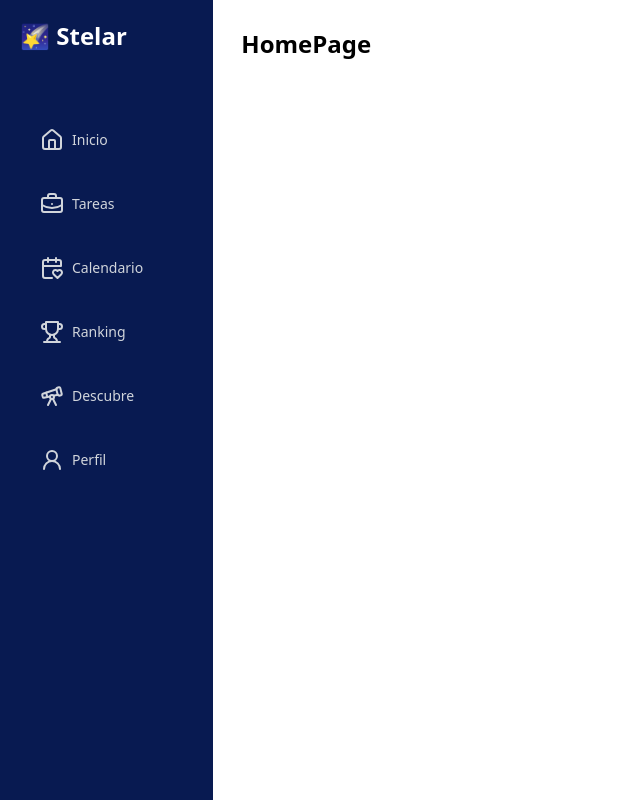
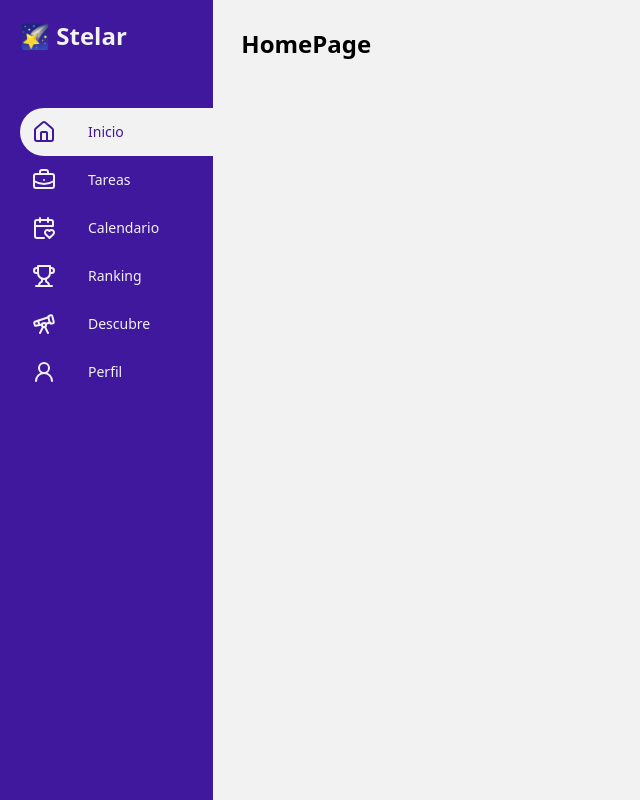
Before and after one commit to KevinLatino/Stellar-Frontend, a React (Vite) app: page / in a window 1280 px wide. Shown: the whole page, without its empty margins (0-640 px from the left). Built offline with nearby package versions, Linux system fonts and the light colour scheme.

Commit message:
Adding some styles in searchBar

```diff
--- a/src/App.jsx
+++ b/src/App.jsx
@@ -1,10 +1,10 @@
+import React, { useState } from 'react';
 import { Home, BriefcaseBusiness, CalendarHeart, Trophy, Telescope, UserRound } from 'lucide-react';
 
 import './index.css';
 
-
-
 function App() {
+  const [selectedMenu, setSelectedMenu] = useState("Inicio");
 
   const menu = [
     {
@@ -31,28 +31,38 @@ function App() {
       title: "Perfil",
       icon: <UserRound />
     }
-  ]
+  ];
+
+  const handleMenuClick = (title) => {
+    setSelectedMenu(title);
+  };
 
   return (
     <>
       <div className="flex">
-        <div className='bg-dark-purple p-5 h-screen pt-5 w-1/6'>
-          <h1 className='text-white text-2xl font-semibold pb-14'>🌠 Stelar</h1>
-          {menu.map((menu, index) => (
-            <>
-            <div key={index} className='flex list-none text-gray-300 text-sm items-center gap-x-2 cursor-pointer p-5'>
-              <span>{menu.icon}</span>
-              <span>{menu.title}</span>
-            </div>
-            </>
-          ))}
+        <div className='flex flex-col bg-dark-purple pt-5 pl-5 h-screen w-1/6'>
+          <h1 className='text-light-white text-2xl font-semibold pb-14'>🌠 Stelar</h1>
+          <div className="flex-1">
+            {menu.map((menuItem, index) => (
+              <div
+                key={index}
+                onClick={() => handleMenuClick(menuItem.title)}
+                className={`flex list-none text-sm items-center gap-x-8 cursor-pointer p-3 rounded-l-full ${selectedMenu === menuItem.title ? 'bg-light-white text-dark-purple' : 'text-light-white'
+                  }`}
+              >
+                <span className={selectedMenu === menuItem.title ? 'text-dark-purple' : 'text-light-white'}>
+                  {menuItem.icon}
+                </span>
+                <span>{menuItem.title}</span>
+              </div>
+            ))}
+          </div>
         </div>
 
-
-        <div className='p-7'><h1 className='text-2xl font-semibold'>HomePage</h1></div>
+        <div className='p-7 rounded-l-lg'><h1 className='text-2xl font-semibold'>HomePage</h1></div>
       </div>
     </>
-  )
+  );
 }
 
-export default App
+export default App;
--- a/src/index.css
+++ b/src/index.css
@@ -4,7 +4,7 @@
 
 
 html, body {
-    background-color: #ffffff;
+    background-color: #f2f2f2;
 }
 
 ::-webkit-scrollbar {
--- a/tailwind.config.js
+++ b/tailwind.config.js
@@ -7,8 +7,8 @@ export default {
   theme: {
     extend: {
       colors: {
-        "dark-purple": "#081A51",
-        "light-white": ""
+        "dark-purple": "#40189D",
+        "light-white": "#F2F2F2"
       }
     },
   },
```
